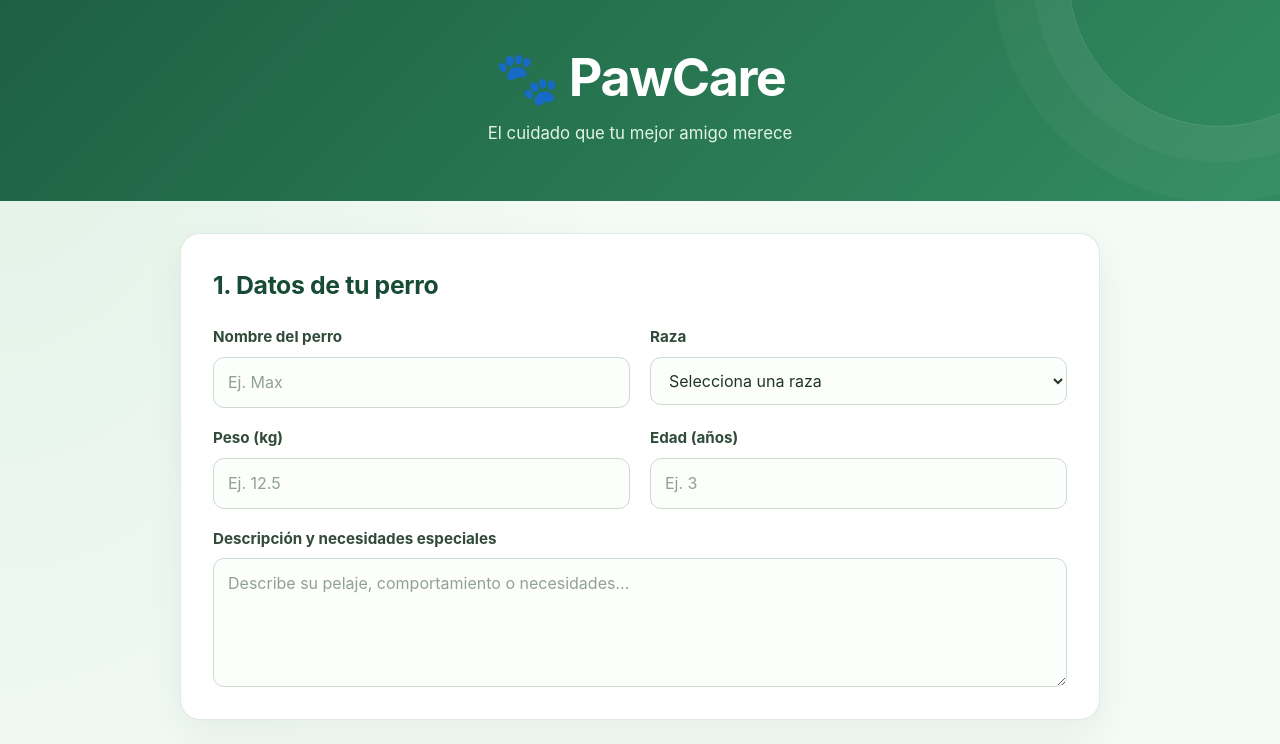
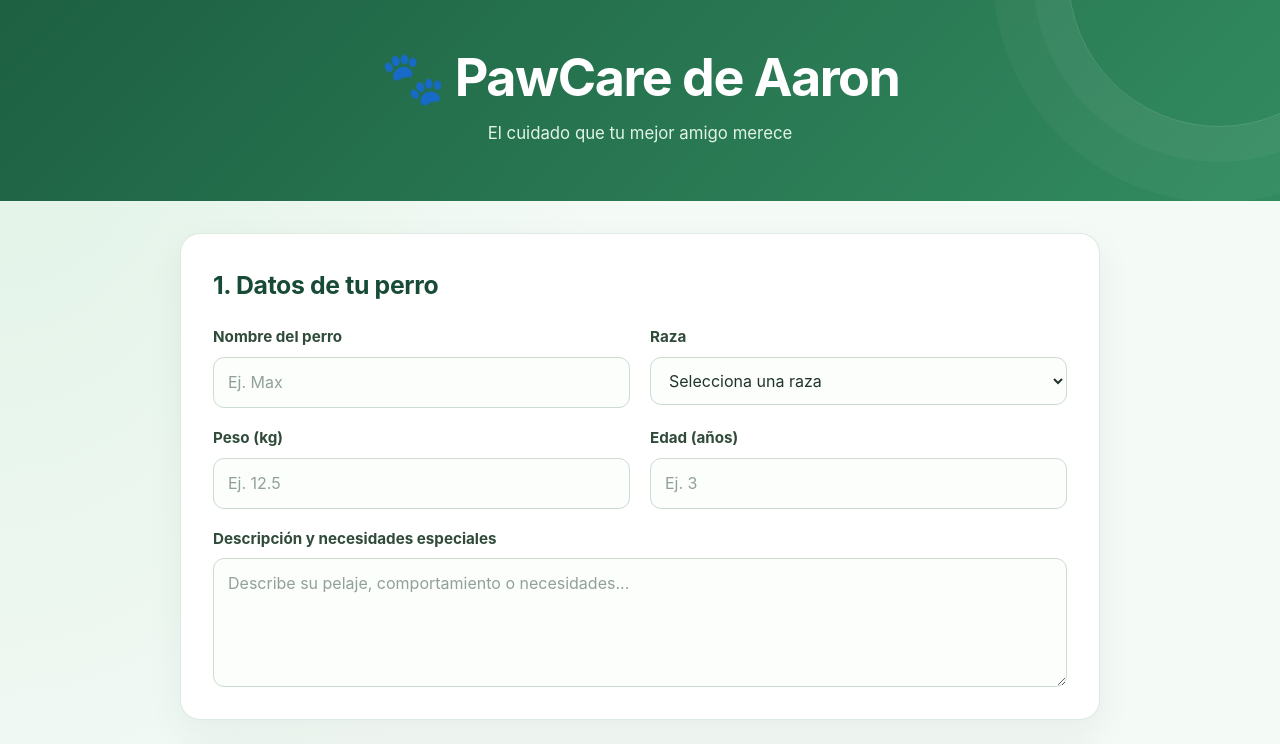
Before and after one commit to aaronddominguezale-sys/Prototipo-1, a plain HTML site: page PawCare_actualizado/index.html in a window 1280 px wide. Shown: the top 744 px of the page. Drawn offline with Linux system fonts and the light colour scheme.

Commit message:
Update header title to include 'de Aaron'

```diff
--- a/PawCare_actualizado/index.html
+++ b/PawCare_actualizado/index.html
@@ -13,7 +13,7 @@
 <body>
 
     <header class="encabezado">
-        <h1>🐾 PawCare</h1>
+        <h1>🐾 PawCare de Aaron</h1>
         <p>El cuidado que tu mejor amigo merece</p>
     </header>
 
```
